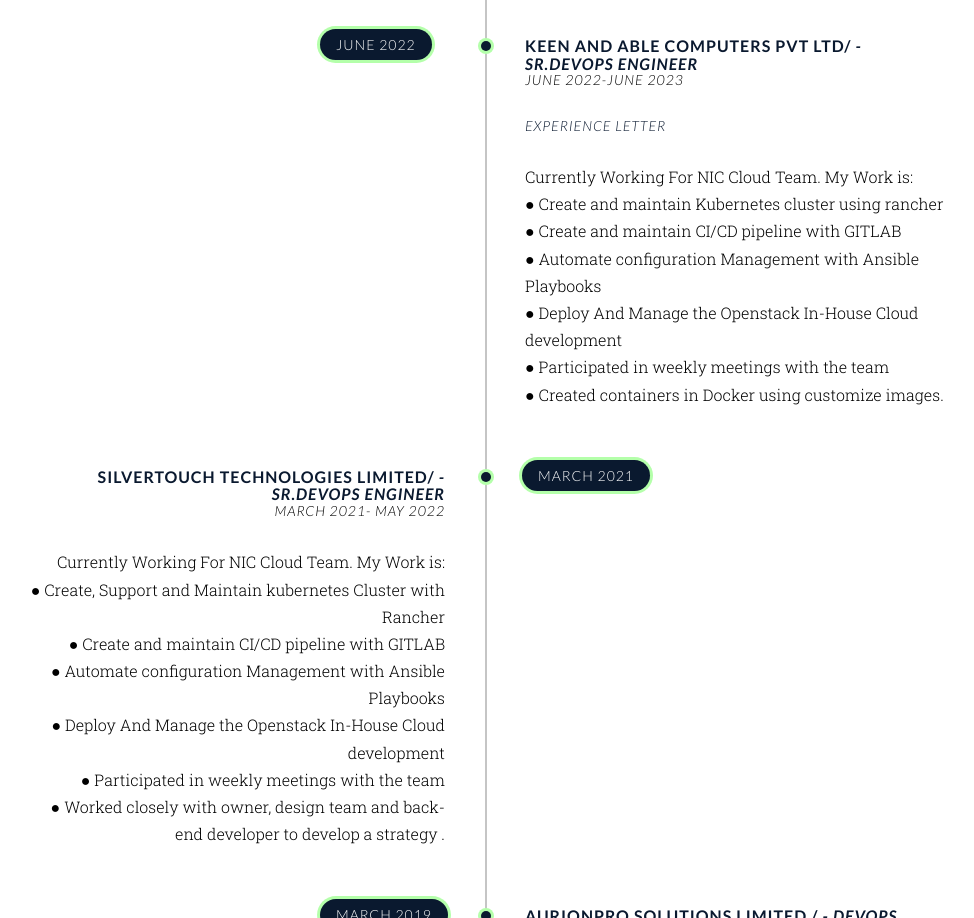
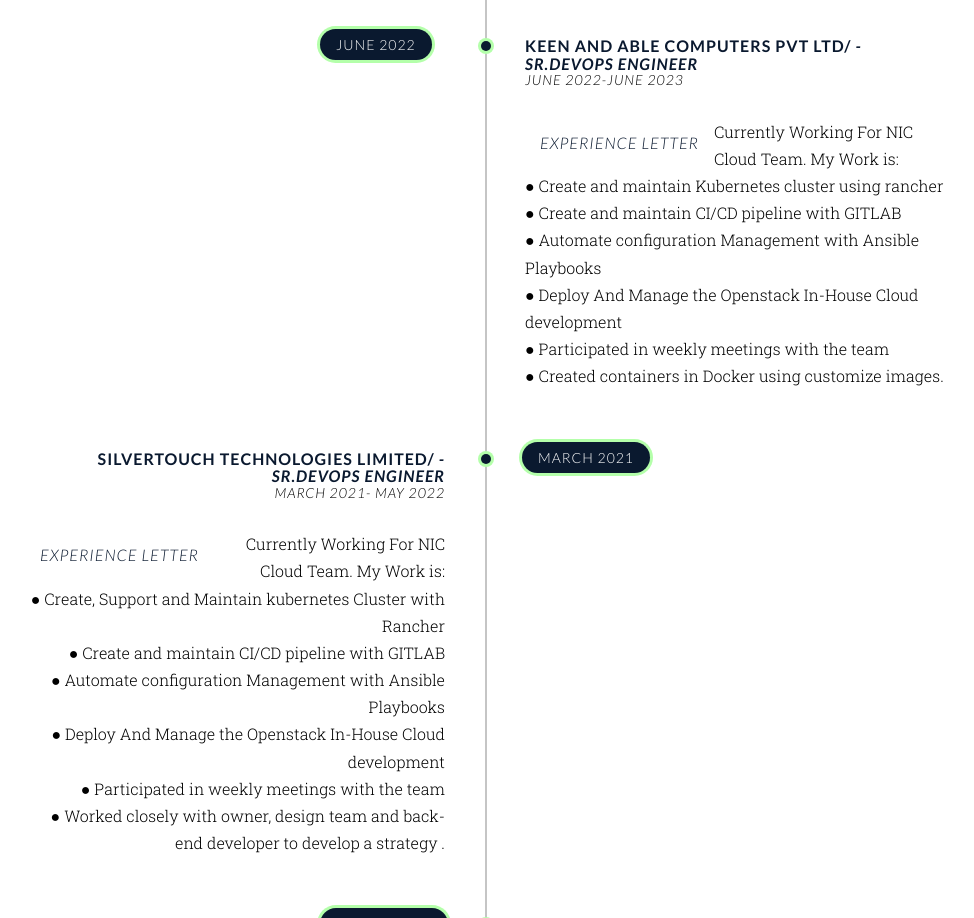
Before and after one commit to vineetkumar03/vineetkumar03.github.io, a plain HTML site: page index.html in a window 1280 px wide. Shown: the part 4463-5381 px from the top of the page, without its empty margins (155-1129 px from the left). Drawn offline with nearby package versions, Linux system fonts and the light colour scheme.

Commit message:
Update index.html for all company Exp Letter
Update index.html for all company Exp Letter

```diff
--- a/index.html
+++ b/index.html
@@ -331,7 +331,8 @@
                 <li>
                     <div class="content">
                       <h3>Keen and Able Computers Pvt Ltd/ <i> - Sr.DevOps Engineer</i></h3>
-                      <h5><em>June 2022-June 2023</em></h5><h5><em><a href="keen_and_able_experience_letter_1_YR.pdf" target="_blank">Experience Letter</a></em></h5>
+                      <h5><em>June 2022-June 2023</em></h5>
+		      <h5><em><a class="navbar-brand page-scroll" href="keen_and_able_experience_letter_1_YR.pdf" target="_blank">Experience Letter</a></em></h5>
                       <p>Currently Working For NIC Cloud Team. My Work is:<br>
 		         ● Create and maintain Kubernetes cluster using rancher<br>
 		         ● Create and maintain CI/CD pipeline with GITLAB <br>
@@ -351,6 +352,7 @@
                     <div class="content">
                       <h3>SilverTouch Technologies Limited/ <i> - Sr.DevOps Engineer</i></h3>
                       <h5><em>MARCH 2021- May 2022</em></h5>
+		<h5><em><a class="navbar-brand page-scroll" href="SILVER-TOUCH-EXP-LETTER-1YR.pdf" target="_blank">Experience Letter</a></em></h5>
                       <p>Currently Working For NIC Cloud Team. My Work is:<br>
 		         ● Create, Support and Maintain kubernetes Cluster with Rancher <br>
 		         ● Create and maintain CI/CD pipeline with GITLAB <br>
@@ -369,6 +371,7 @@
                   <div class="content">
                     <h3> Aurionpro Solutions Limited / <i>- DevOps Engineer</i></h3>
                     <h5><em>MARCH 2019-MAR 2021</em></h5>
+		<h5><em><a class="navbar-brand page-scroll" href="AURIONPRO-EXP-LETTER.pdf" target="_blank">Experience Letter</a></em></h5>
                     <p>Here I’m working as a DevOps Engineer and my responsibility was:-<br>
                         ● Create automated scripts to build, configure, deploy, and test applications for different environments<br>
 		● Lead a team of 3 to develop system-engineering solutions to achieve highly available, highly scalable systems<br>
@@ -386,6 +389,7 @@
                 <div class="content">
                   <h3>Velocis System Private Ltd. <i>- Sr. Team Lead</i></h3>
                   <h5><em>Nov 2015-March 2019</em></h5>
+		<h5><em><a class="navbar-brand page-scroll" href="VELOCIS-EXP-LETTER-3YR.pdf" target="_blank">Experience Letter</a></em></h5>
                   <p>Here I’m working as a Mentor for React. Being a mentor my responsibility is:-<br>
                         ● Install new / rebuild existing servers and configure services, settings, directories, storage, etc. in accordance with standards and project/operational requirements.<br>
                         ● Research and recommend innovative, and where possible automated approaches for system administration tasks.<br>
```
